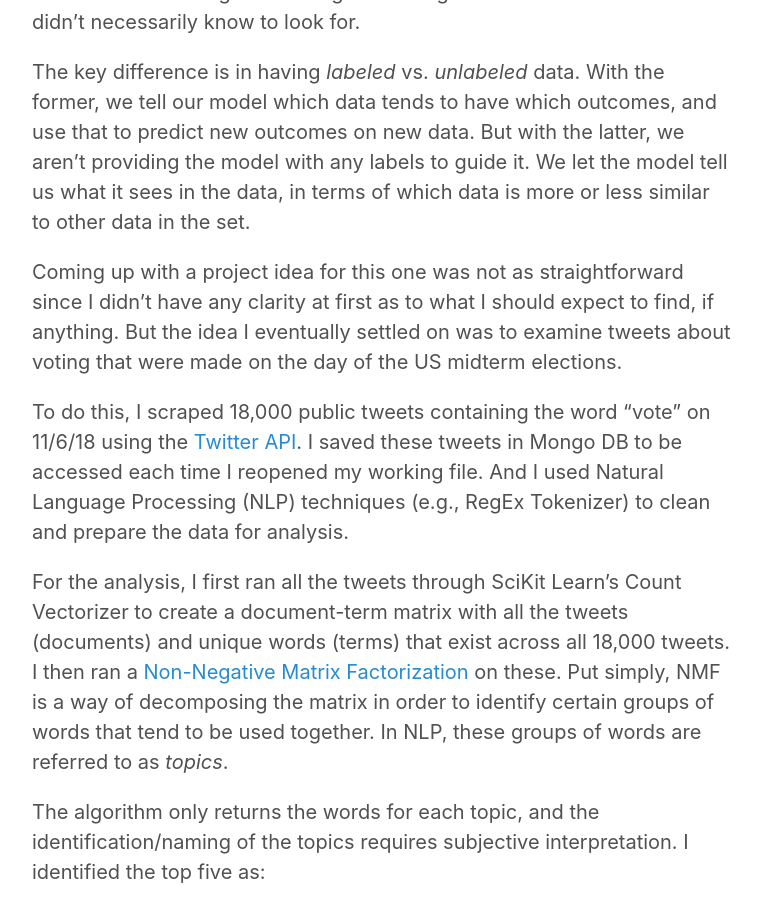
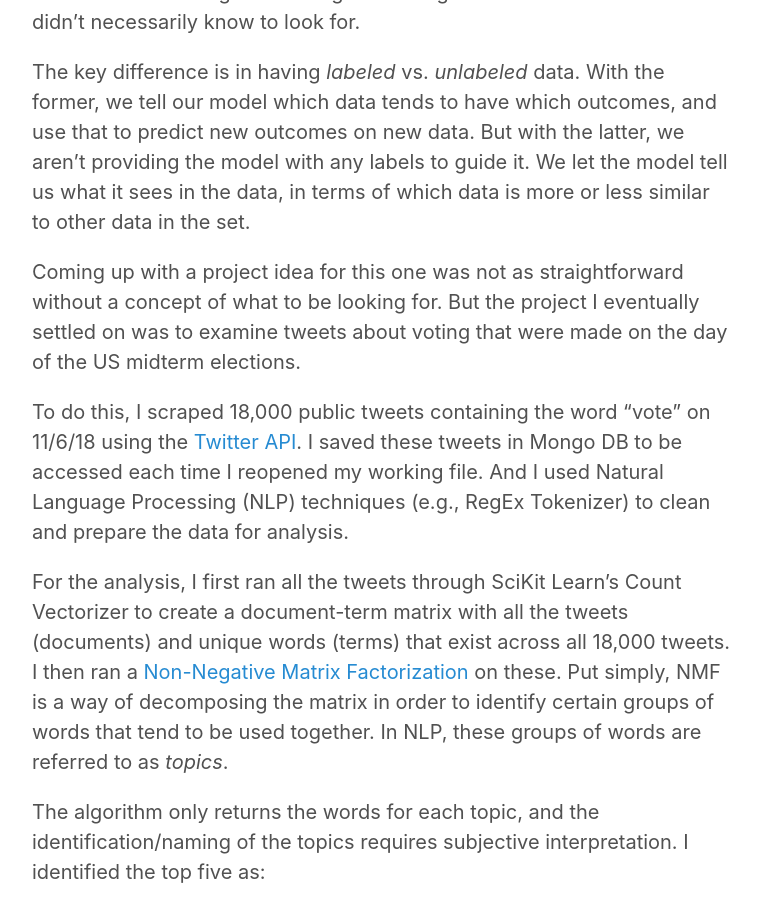
Before and after one commit to skylerl2/skylerl2.github.io, a Jekyll site: the page built from _posts/2018-11-19-Project_Fletcher.md, in a window 1280 px wide and 900 px high, scrolled down 406 px. Shown: the whole window, without its empty margins (258-1018 px from the left). Built offline with Jekyll 4.4.1, drawn with Linux system fonts in a browser that asks for light colours; our own code applies the rules of GitHub Pages for plain Markdown files.

Commit message:
minor edits to blog

```diff
--- a/_posts/2018-11-19-Project_Fletcher.md
+++ b/_posts/2018-11-19-Project_Fletcher.md
@@ -8,9 +8,8 @@ which outcomes, and use that to predict new outcomes on new data. But with the l
 labels to guide it. We let the model tell us what it sees in the data, in terms of which data is more or less similar to other
 data in the set.
 
-Coming up with a project idea for this one was not as straightforward since I didn’t have any clarity at first as to what I
-should expect to find, if anything. But the idea I eventually settled on was to examine tweets about voting that were made on
-the day of the US midterm elections.
+Coming up with a project idea for this one was not as straightforward without a concept of what to be looking for. But the
+project I eventually settled on was to examine tweets about voting that were made on the day of the US midterm elections.
 
 To do this, I scraped 18,000 public tweets containing the word “vote” on 11/6/18 using the [Twitter API](https://developer.twitter.com). I saved these tweets in Mongo DB to be accessed each time I reopened my working file. And I
 used Natural Language Processing (NLP) techniques (e.g., RegEx Tokenizer) to clean and prepare the data for analysis.
```
